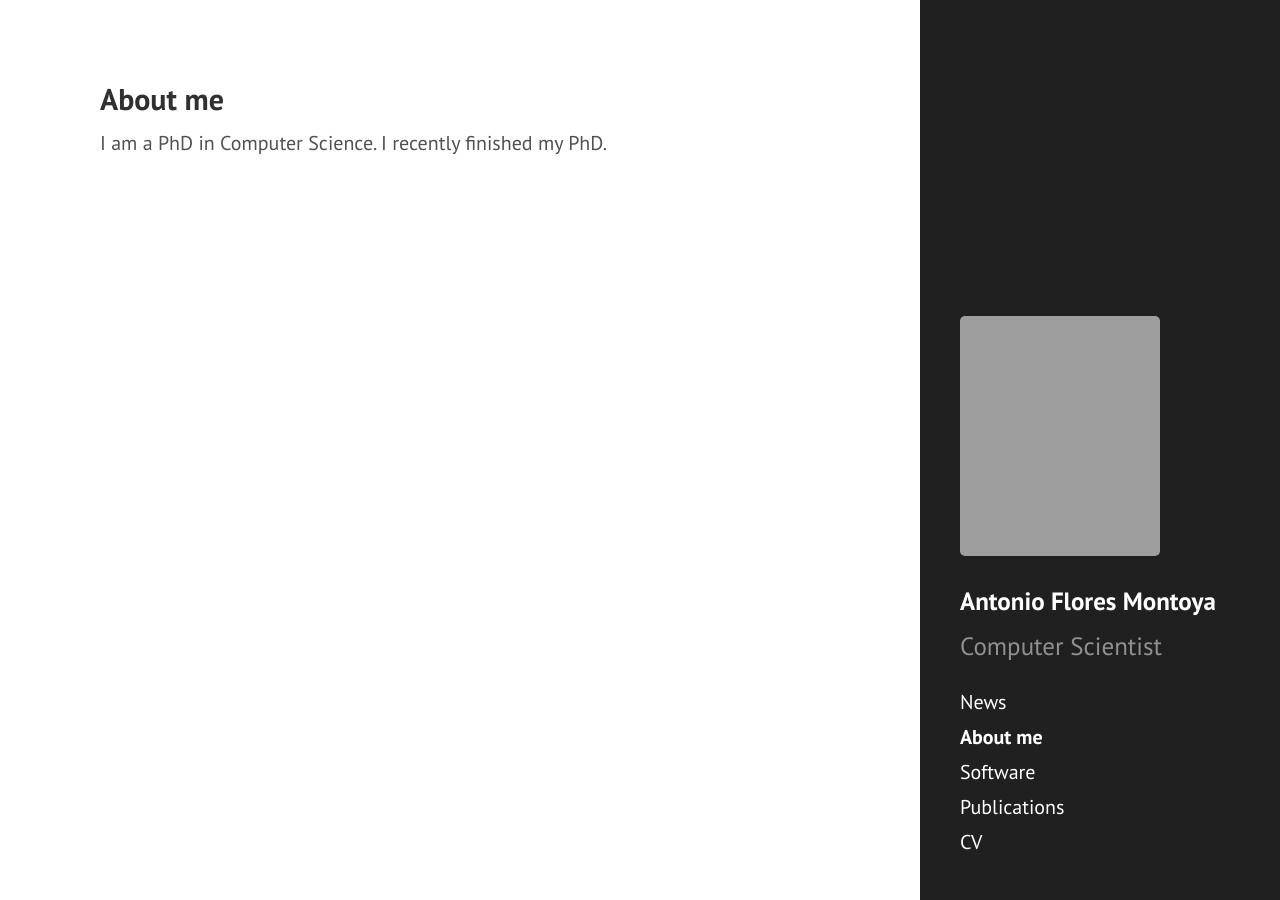
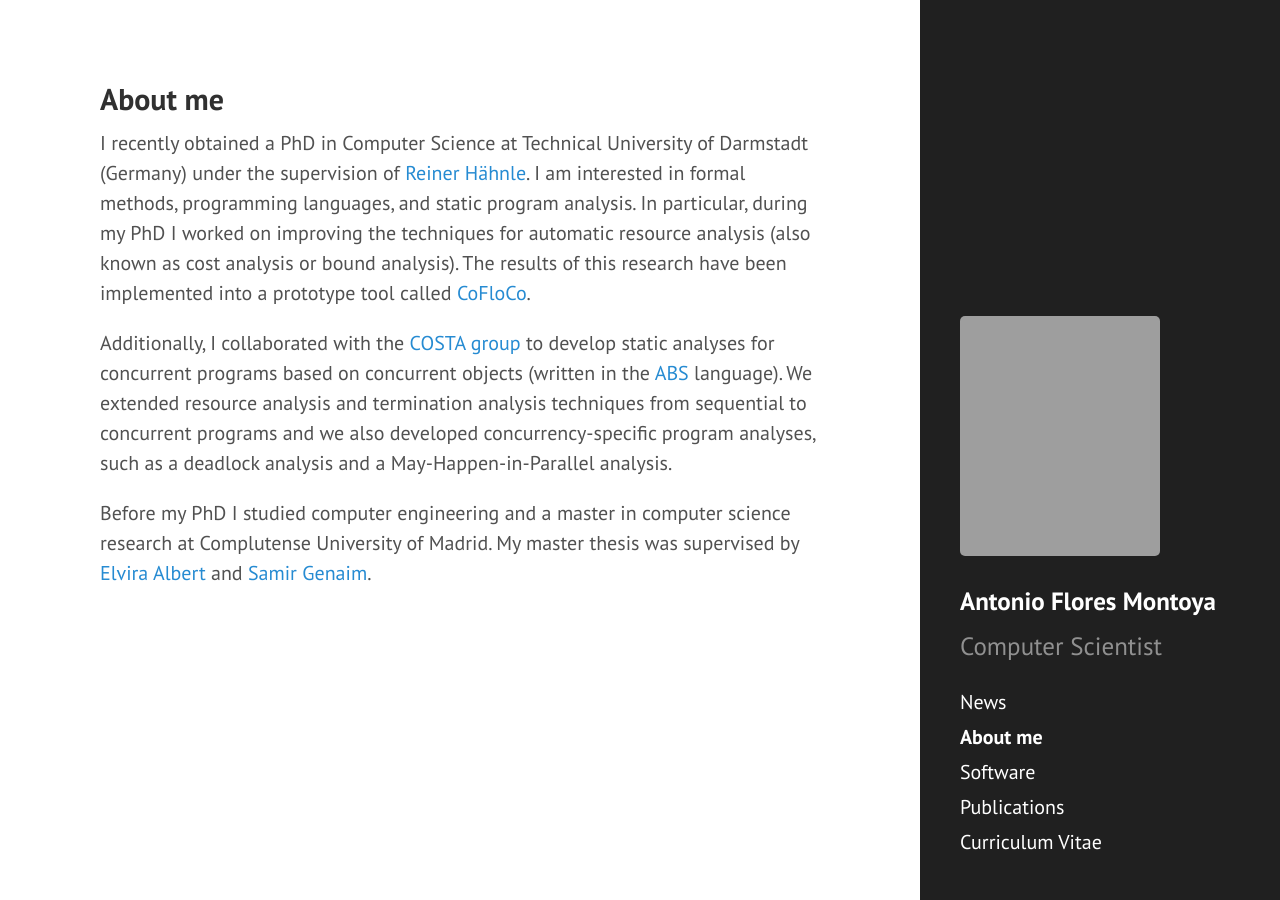
Before and after one commit to aeflores/aeflores.github.io, a Jekyll site: the page built from index.md, in a window 1280 px wide. Built offline with Jekyll 4.4.1, drawn with Linux system fonts in a browser that asks for light colours.

Commit message:
About file, CV and modified news post

```diff
--- a/_includes/head.html
+++ b/_includes/head.html
@@ -15,9 +15,9 @@
   </title>
 
   <!-- CSS -->
-  <link rel="stylesheet" href="{{ site.url }}/public/css/poole.css">
+  <link rel="stylesheet" href="{{ site.baseurl }}public/css/poole.css">
   <link rel="stylesheet" href="{{ site.url }}/public/css/syntax.css">
-  <link rel="stylesheet" href="{{ site.url }}/public/css/hyde.css">
+  <link rel="stylesheet" href="{{ site.baseurl }}public/css/hyde.css">
   <link rel="stylesheet" href="http://fonts.googleapis.com/css?family=PT+Sans:400,400italic,700|Abril+Fatface">
 
 
--- a/_includes/sidebar.html
+++ b/_includes/sidebar.html
@@ -28,7 +28,8 @@
         {% endif %}
       {% endfor %}
 <a class="sidebar-nav-item{% if page.url == '/publications/' %} active{% endif %}" href="{{ site.url }}/publications/">Publications</a>
-      <a class="sidebar-nav-item" href="{{ site.github.repo }}/CV/cv.pdf">CV</a>
+      <a class="sidebar-nav-item" href="{{ site.github.repo
+      }}/CV/cv.pdf">Curriculum Vitae</a>
 
     </nav>
 
--- a/index.md
+++ b/index.md
@@ -4,5 +4,26 @@ title: About me
 ---
 
 
+I recently obtained a PhD in Computer Science at Technical
+University of Darmstadt (Germany) under the supervision of [Reiner
+Hähnle](https://www.se.informatik.tu-darmstadt.de/de/se/group-members/reiner-haehnle/). I
+am interested in formal methods, programming languages, and static
+program analysis. In particular, during my PhD I worked on improving
+the techniques for automatic resource analysis (also known as cost
+analysis or bound analysis). The results of this research
+have been implemented into a prototype tool called [CoFloCo](http://aeflores.github.io/CoFloCo/).
 
-I am a PhD in Computer Science. I recently finished my PhD.
+Additionally, I collaborated with the [COSTA
+group](http://costa.ls.fi.upm.es) to develop static analyses for
+concurrent programs based on concurrent objects (written in the
+[ABS](http://abs-models.org/) language).  We extended resource
+analysis and termination analysis techniques from sequential to
+concurrent programs and we also developed concurrency-specific program
+analyses, such as a deadlock analysis and a May-Happen-in-Parallel
+analysis.
+
+Before my PhD I studied computer engineering and a master in computer
+science research at Complutense University of Madrid. My master thesis
+was supervised by  [Elvira
+Albert](http://costa.ls.fi.upm.es/~elvira/) and [Samir
+Genaim](http://samir.fdi.ucm.es/~genaim/).
```
Also changed, not shown: _posts/news/2017-08-25-first-Post.md (deleted, +0 -7 lines), _posts/news/2017-08-31-first-Post.md (added, +10 -0 lines), 1 other file.
